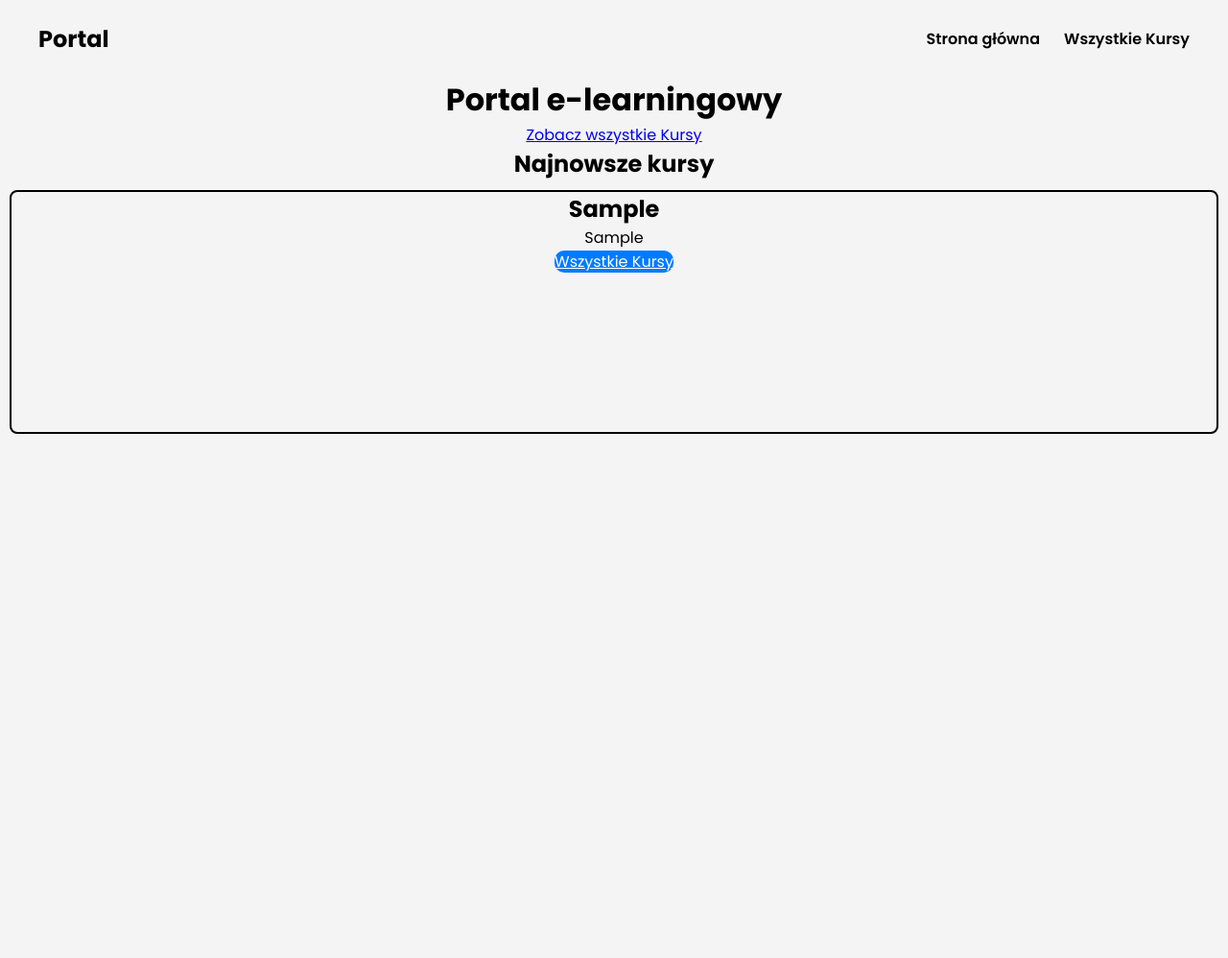
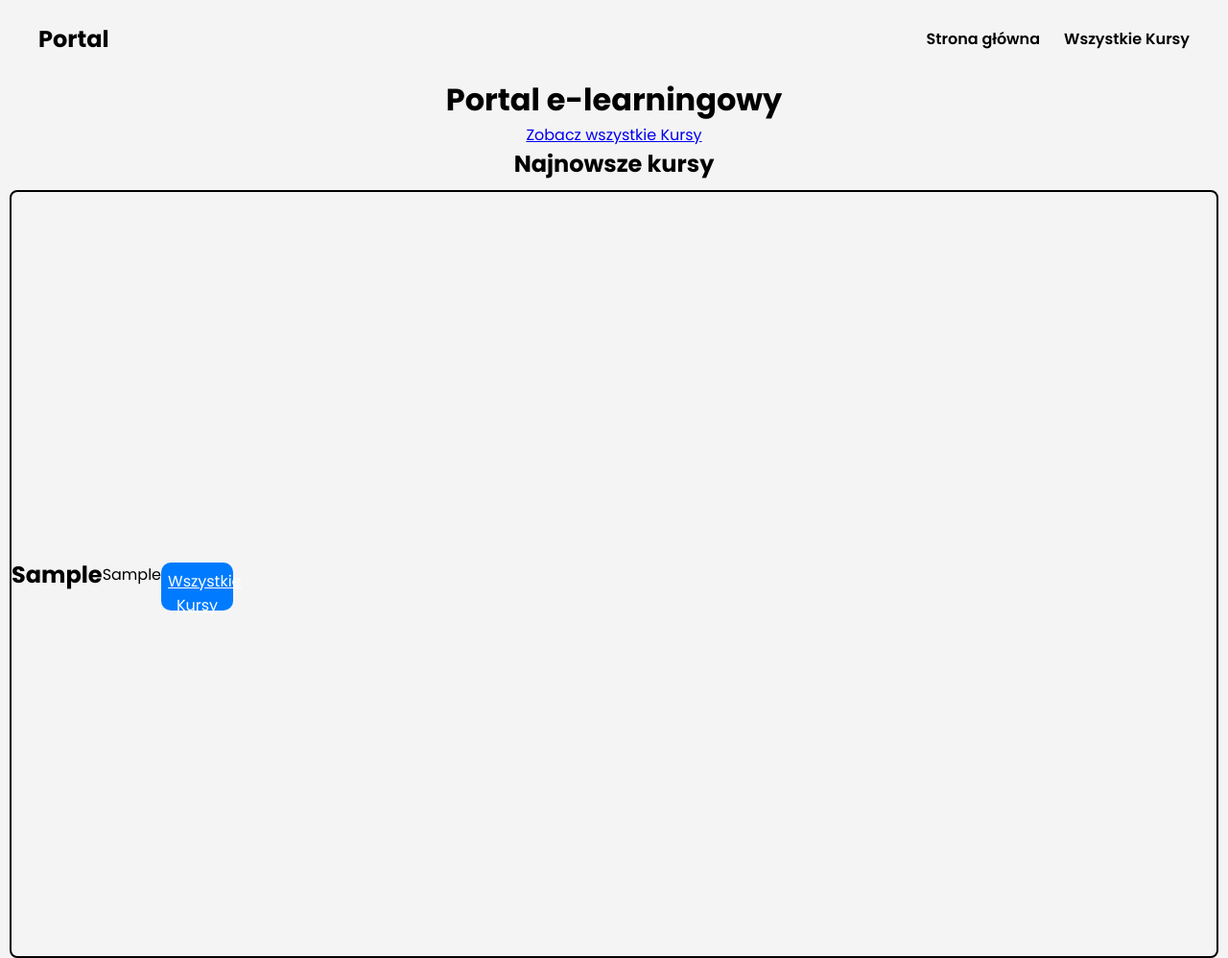
Before and after one commit to bubliks7/e-learning-portal, a Django app: page / in a window 1280 px wide. Shown: the whole page at 96% size. Before the commit the page ends 452 px from the top, so only its background shows below. Run offline with Django 4.2, Linux system fonts and the light colour scheme; tables that the repository leaves empty hold one stand-in row (values such as "Sample post").

Commit message:
added styles

```diff
--- a/portal/static/portal/style.css
+++ b/portal/static/portal/style.css
@@ -63,18 +63,22 @@ header {
     display: flex;
     justify-content: space-evenly;
     align-items: center;
-    height: 100%;
+    height: 100vh;
     border: 2px solid black;
     border-radius: 8px;
     margin: 10px;
 }
 
 .courseCard {
+    display: flex;
+    align-items: center;
     height: 250px;
     width: 100%;
 }
 
 .courseCard a {
+    margin-top: 25px;
+    padding: 7px;
     width: 75px;
     height: 50px;
     border-radius: 10px;
```
